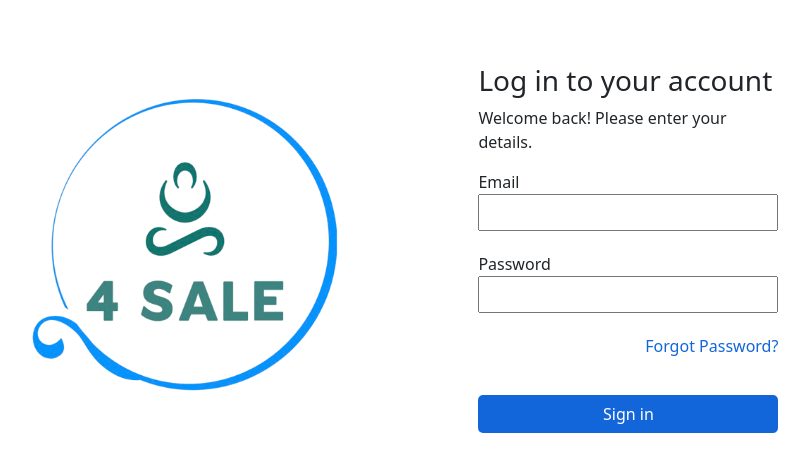
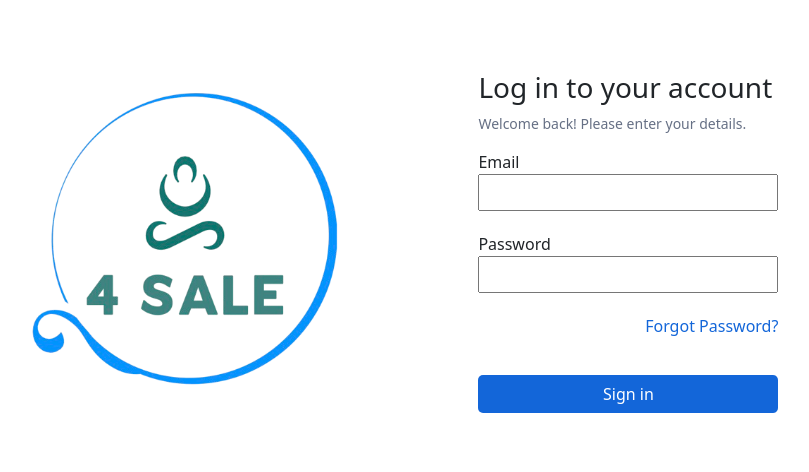
Before and after one commit to sanThin321/DSA-client, a React (Vite) app in the folder client/: page /login in a window 1280 px wide. Shown: the top 472 px of the page, without its empty margins (242-1051 px from the left). Built offline with nearby package versions, Linux system fonts and the light colour scheme.

Commit message:
updated login

```diff
--- a/client/src/pages/Login.jsx
+++ b/client/src/pages/Login.jsx
@@ -5,7 +5,7 @@ import "./css/login.css";
 const LoginPage = () => {
   const [email, setEmail] = useState("");
   const [password, setPassword] = useState("");
-  const [errors, setErrors] = useState({ email: "", password: "" });
+//   const [errors, setErrors] = useState({ email: "", password: "" });
 
   const handleSubmit = (e) => {
     e.preventDefault();
@@ -37,7 +37,7 @@ const LoginPage = () => {
       <img src={logo} alt="Logo" className="logoImage" />
       <div className="formContainer">
         <h3>Log in to your account</h3>
-        <p>Welcome back! Please enter your details.</p>
+        <p className="greeting">Welcome back! Please enter your details.</p>
         <form onSubmit={handleSubmit}>
           <div className="field">
             <label htmlFor="email" className="form">
@@ -65,7 +65,7 @@ const LoginPage = () => {
             />
             {/* {errors.password && <p className="error">{errors.password}</p>} */}
           </div>
-          <p className="field forgot-password">Forgot Password?</p>
+          <p className="field forgot-password" onClick={()=>{navigator}}>Forgot Password?</p>
           <button type="submit" className="button">
             Sign in
           </button>
--- a/client/src/pages/css/login.css
+++ b/client/src/pages/css/login.css
@@ -1,11 +1,16 @@
 :root{
     --blue:#1366D9;
+    --gray:#667085;
 }
 .LoginContainer{
     display: flex;
     justify-content: center;
     align-items: center;
     margin: 5%;
+}
+.greeting{
+    color: var(--gray);
+    font-size: 14px;
 }
 .logoImage{
     height: 30%;
```
